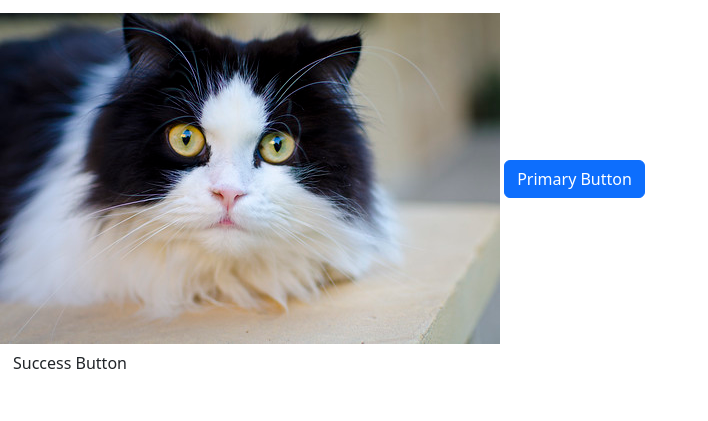
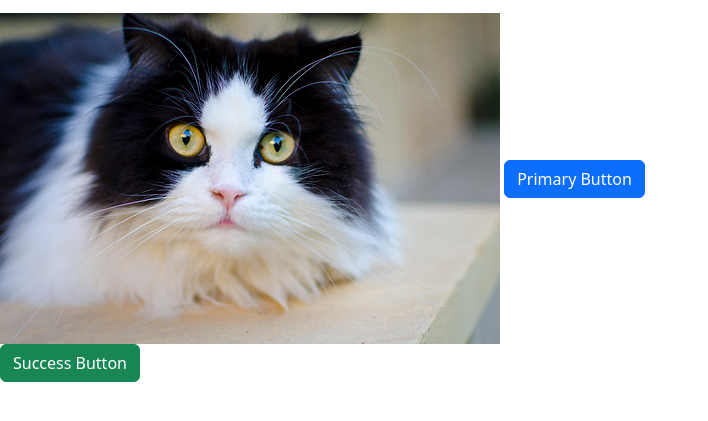
Before and after one commit to Michael-M-2026/responsive-design, a plain HTML site: page index.html in a window 1280 px wide. Shown: the part 83-504 px from the top of the page, without its empty margins (0-708 px from the left). Drawn offline with nearby package versions, Linux system fonts and the light colour scheme.

Commit message:
Update index.html
fix "

```diff
--- a/index.html
+++ b/index.html
@@ -13,7 +13,7 @@
 	<p>Fork and use this template repo (a.k.a. "boilerplate") for any web project</p>
 	<img src="assets/img/cat.jpg" alt="">
 	<button type="button" class="btn btn-primary">Primary Button</button><br>
-	<button type="button" class=btn btn-success">Success Button</button>
+	<button type="button" class="btn btn-success">Success Button</button>
 
 	<script src="https://cdn.jsdelivr.net/npm/bootstrap@5.3.8/dist/js/bootstrap.bundle.min.js"></script>
 	<script src="./assets/js/main.js"></script>
```
